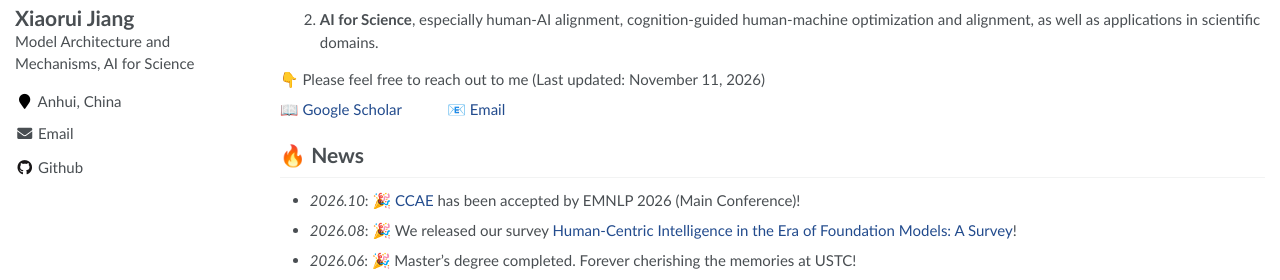
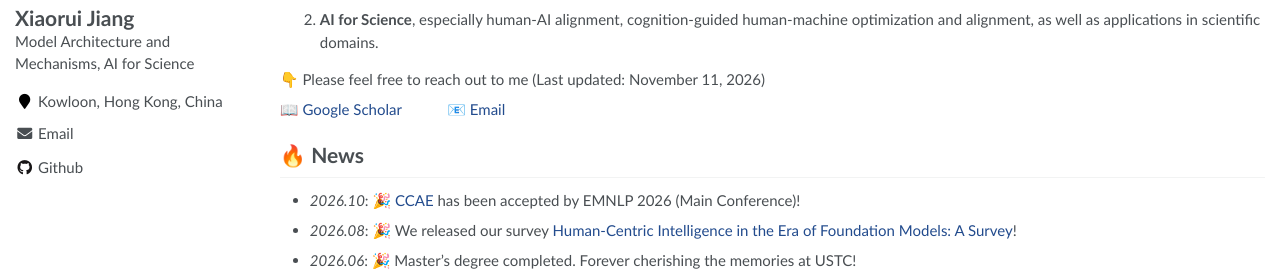
Before and after one commit to xiaorui-jiang/xiaorui-jiang.github.io, a Jekyll site: the page built from _pages/about.md, in a window 1280 px wide. Shown: the part 271-551 px from the top of the page. Built offline with Jekyll 4.4.1, drawn with Linux system fonts in a browser that asks for light colours.

Commit message:
Update author location to Kowloon, Hong Kong, China

```diff
--- a/_config.yml
+++ b/_config.yml
@@ -24,7 +24,7 @@ author:
   name             : "Xiaorui Jiang"
   avatar           : "images/logo.png"
   bio              :
-  location         : "Anhui, China"
+  location         : "Kowloon, Hong Kong, China"
   employer         :
   pubmed           :
   googlescholar    :
```
